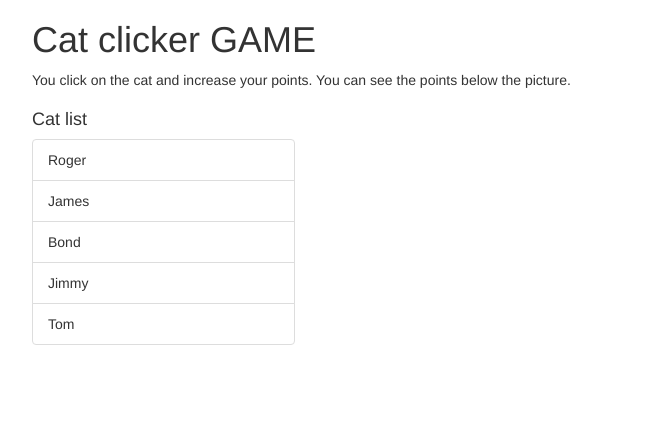
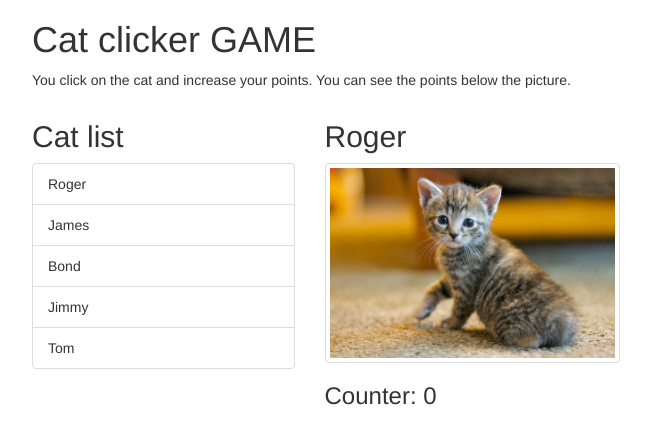
Before and after one commit to DeividasK/cat-clicker-game, a website: page app/index.html in a window 1280 px wide. Shown: the whole page, without its empty margins (38-689 px from the left). Drawn offline with nearby package versions, Linux system fonts and the light colour scheme.

Commit message:
Initial refactoring to MVO model.

```diff
--- a/app/index.html
+++ b/app/index.html
@@ -23,11 +23,13 @@
 
     <div class="row">
       <div class="col-xs-3">
-        <h4>Cat list</h4>
-        <ul id="cat-list" class="list-group">
-        </ul>
+        <h2>Cat list</h2>
+        <ul id="cat-list" class="list-group"></ul>
       </div>
       <div id="cat-display" class="col-xs-9">
+        <h2 id="cat-name"></h2>
+        <img id="cat-img" class="img-response img-thumbnail" src="" alt="Cat picture">
+        <h3>Counter: <span id="clicks-counter"></span></h3>
       </div>
     </div>
 
--- a/app/js/scripts.js
+++ b/app/js/scripts.js
@@ -1,87 +1,104 @@
-var CATS_DATA = [
-  { name: "Roger", img: "img/cat.jpg", clicks: 0 },
-  { name: "James", img: "img/cat-2.jpg", clicks: 0 },
-  { name: "Bond", img: "img/cat-3.jpg", clicks: 0 },
-  { name: "Jimmy", img: "img/cat-4.jpg", clicks: 0 },
-  { name: "Tom", img: "img/cat-5.jpg", clicks: 0 }
-];
+/* MODEL */
+var model = {
+  currentCat: null,
+  cats: [
+    { name: "Roger", src: "img/cat.jpg", clickCount: 0 },
+    { name: "James", src: "img/cat-2.jpg", clickCount: 0 },
+    { name: "Bond", src: "img/cat-3.jpg", clickCount: 0 },
+    { name: "Jimmy", src: "img/cat-4.jpg", clickCount: 0 },
+    { name: "Tom", src: "img/cat-5.jpg", clickCount: 0 }
+  ]
+};
 
-function getCount(element) {
-  return parseInt(element.innerHTML);
+/* OCTOPUS */
+var octopus = {
+  init: function() {
+    // set our current cat to the first one in the list
+    model.currentCat = model.cats[0];
+
+    // tell our views to initialize
+    catListView.init();
+    catView.init();
+  },
+
+  getCurrentCat: function() {
+    return model.currentCat;
+  },
+
+  getCats: function() {
+    return model.cats;
+  },
+
+  setCurrentCat: function(cat) {
+    model.currentCat = cat;
+  },
+
+  incrementCounter: function() {
+    model.currentCat.clickCount += 1;
+    catView.render();
+  }
+};
+
+/* VIEWS */
+
+var catView = {
+
+  init: function() {
+    // store pointers to our DOM elements for easy access later
+    this.catNameElem = document.getElementById('cat-name');
+    this.catImageElem = document.getElementById('cat-img');
+    this.countElem = document.getElementById('clicks-counter');
+
+    // on click, increment the current cat's counter
+    this.catImageElem.onclick = function() {
+      octopus.incrementCounter();
+    };
+
+    // render this view (update the DOM elements with the right values)
+    this.render();
+  },
+
+  render: function() {
+    // update the DOM elements with values from the current cat
+    var currentCat = octopus.getCurrentCat();
+    this.countElem.textContent = currentCat.clickCount;
+    this.catNameElem.textContent = currentCat.name;
+    this.catImageElem.src = currentCat.src;
+  }
 }
 
-function setCount(element, count) {
-  return element.innerHTML = count;
-}
+var catListView = {
 
-function increaseCount(element) {
-  return setCount(element, getCount(element) + 1);
-}
+  init: function() {
+    // store the DOM element for easy access later
+    this.catListElem = document.getElementById('cat-list');
 
-function increaseCounter() {
-  var element = document.getElementById('clicks-counter');
+    // render this view (update the DOM elements with the right values)
+    this.render();
+  },
 
-  increaseCount(element);
-}
+  render: function() {
+    var elem;
 
-function getCatName(name) {
-  var elem = document.createElement('h2');
-  elem.textContent = name;
+    // empty the cat list
+    this.catListElem.innerHTML = '';
 
-  return elem;
-}
+    octopus.getCats().forEach(function(cat) {
+      // make a new cat list item and set its text
+      elem = document.createElement('li');
+      elem.textContent = cat.name;
+      elem.className = 'list-group-item'
 
-function getCatPicture(catObject) {
-  var elem = document.createElement('img');
+      elem.onclick = function() {
+          octopus.setCurrentCat(cat);
+          catView.render();
+      };
 
-  elem.src = catObject.img;
-  elem.className = 'img-response img-thumbnail';
-  elem.onclick = function() {
-      catObject.clicks += 1;
-      increaseCounter();
+      // Add the element to the list
+      this.catListElem.appendChild(elem);
+    }, this);
   }
+};
 
-  return elem;
-}
-
-function getCounter(clicksCount) {
-  var elem = document.createElement('h3');
-
-  elem.textContent = 'Counter: ';
-
-  var count = document.createElement('span');
-  count.id = 'clicks-counter';
-  count.textContent = clicksCount;
-
-  elem.appendChild(count);
-
-  return elem;
-}
-
-function displayCat(catObject) {
-  var elem = document.getElementById('cat-display');
-  elem.innerHTML = '';
-  elem.appendChild(getCatName(catObject.name));
-  elem.appendChild(getCatPicture(catObject));
-  elem.appendChild(getCounter(catObject.clicks))
-}
-
-function createCatListItem(catObject) {
-  var elem = document.createElement('li');
-
-  elem.textContent = catObject.name;
-  elem.className = 'list-group-item';
-  elem.onclick = function() { return displayCat(catObject); };
-
-  return elem;
-}
-
-function createCatList(elem, cats) {
-  cats.forEach(function(cat){
-    elem.appendChild(createCatListItem(cat));
-  });
-}
-
-var catsList = document.getElementById('cat-list');
-
-createCatList(catsList, CATS_DATA);
+// make it go!
+octopus.init();
```
